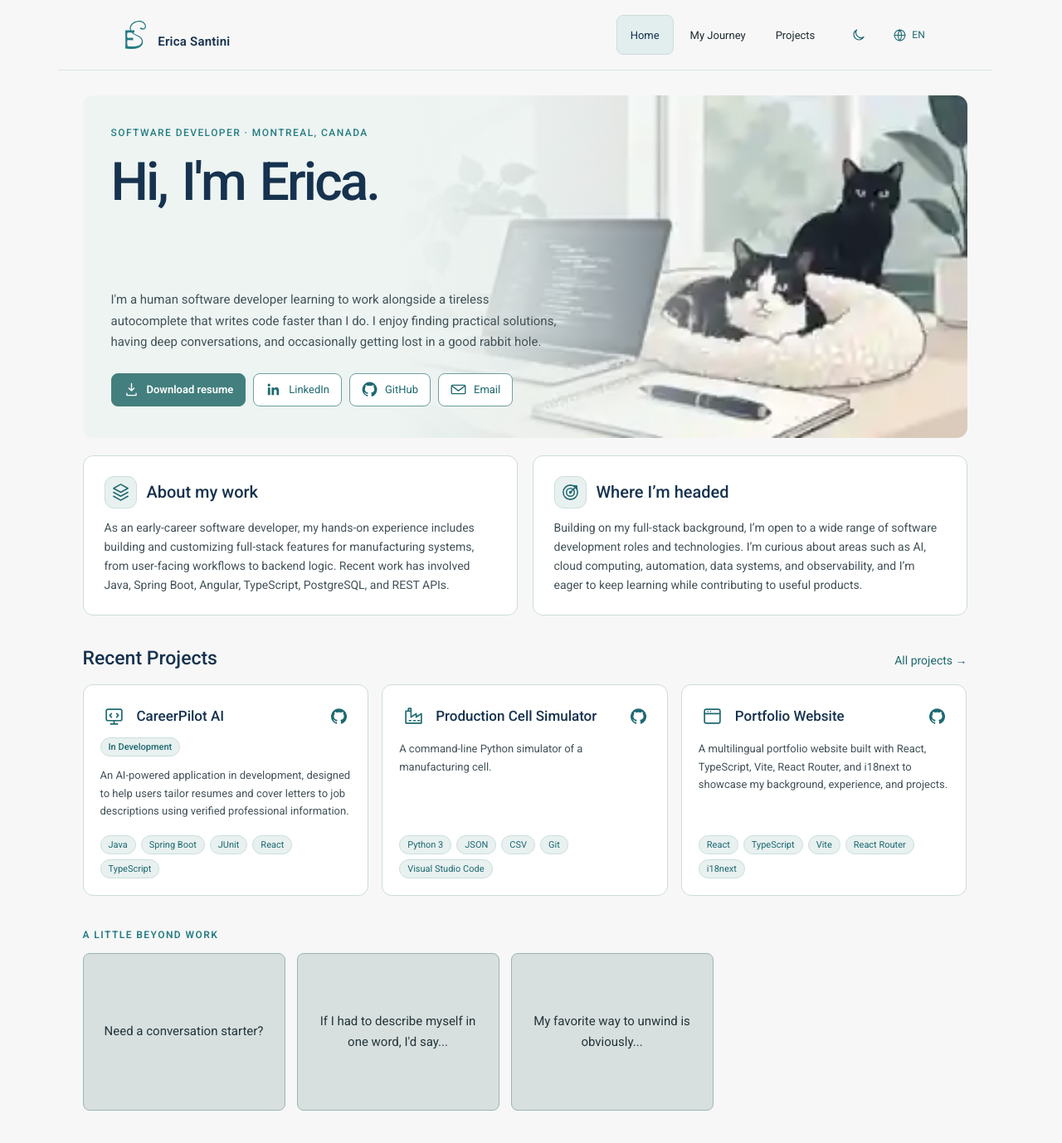
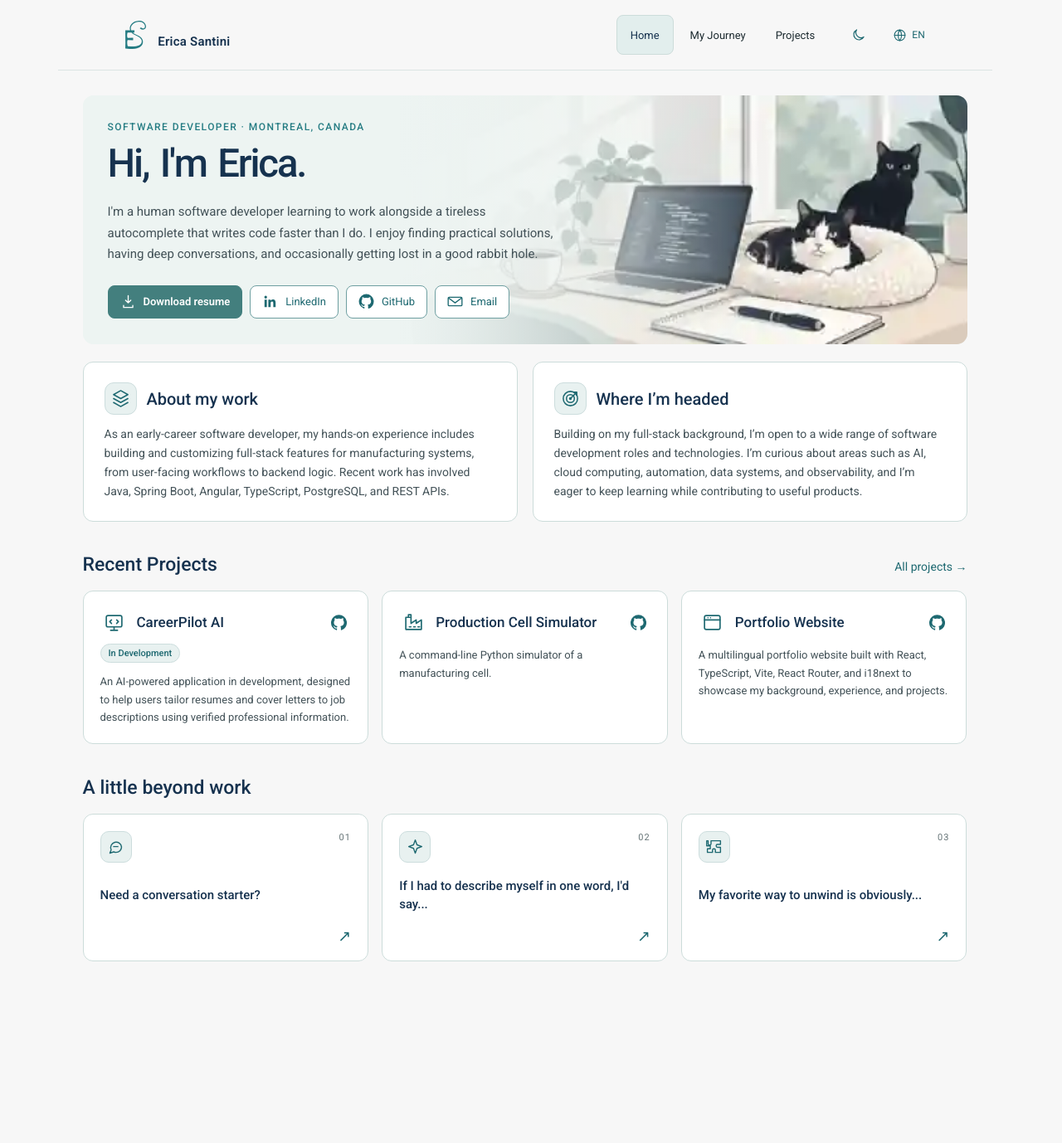
Before and after one commit to Kikasantini/erica-portfolio, a React (Vite) app: page /en in a window 1280 px wide. Shown: the top 1378 px of the page at 83% size. After the commit the page ends 1249 px from the top, so only its background shows below. Built offline with nearby package versions, Linux system fonts and the light colour scheme.

Commit message:
Refine hero and personal tiles, sync featured projects, reset route scroll

```diff
--- a/src/App.tsx
+++ b/src/App.tsx
@@ -9,7 +9,7 @@ import {
   useNavigate,
   useParams,
 } from 'react-router-dom'
-import { useEffect, useRef, useState } from 'react'
+import { useEffect, useLayoutEffect, useRef, useState } from 'react'
 import { useTranslation } from 'react-i18next'
 import Home from './pages/Home'
 import Journey from './pages/Journey'
@@ -52,6 +52,11 @@ function LocalizedLayout() {
   const [isLanguageMenuOpen, setIsLanguageMenuOpen] = useState(false)
   const [theme, setTheme] = useState<ThemeMode>(readSavedTheme)
   const languageControlRef = useRef<HTMLDivElement>(null)
+
+  // A new page must open at the top, regardless of scroll position on the previous route.
+  useLayoutEffect(() => {
+    window.scrollTo(0, 0)
+  }, [location.pathname])
 
   const activeLanguage = supportedLanguages.includes(language ?? '')
     ? language!
--- a/src/index.css
+++ b/src/index.css
@@ -1923,3 +1923,117 @@ p {
     white-space: normal;
   }
 }
+
+/* Soft Slate refinements: compact hero with one-line desktop nickname. */
+@media (min-width: 901px) {
+  .home-hero {
+    min-height: 300px;
+    padding: 28px 30px;
+  }
+  .home-hero__copy { width: min(100%, 770px); }
+  .home-page .home-title {
+    width: max-content;
+    max-width: none;
+    min-height: 1.14em;
+    font-size: clamp(36px, 3.7vw, 48px);
+    line-height: 1.08;
+    margin: 12px 0 17px;
+  }
+  .home-page .home-title__layer {
+    flex-wrap: nowrap;
+    white-space: nowrap;
+    width: max-content;
+  }
+  .home-hero__art {
+    background-size: auto 100%;
+    background-position: right center;
+  }
+  .home-hero::before {
+    background: linear-gradient(90deg, var(--hero-bg) 0%, var(--hero-bg) 20%, transparent 82%);
+  }
+}
+/* Cards on Home show the most recent project summaries, not their technology tags. */
+.home-project { min-height: 185px; }
+.home-project p { margin-bottom: 0; }
+
+/* Personal highlights: editorial flip tiles, matching the site's other sections. */
+.home-section--personal {
+  max-width: none;
+  margin-top: 39px;
+}
+.home-section--personal h2 {
+  margin: 0 0 18px;
+  font-size: 23px;
+  font-weight: 500;
+  letter-spacing: normal;
+  text-transform: none;
+  color: var(--heading-color);
+}
+.home-fun-cards {
+  max-width: none;
+  gap: 16px;
+}
+.home-fun-card {
+  min-height: 178px;
+  border-radius: 12px;
+}
+.home-fun-card__face {
+  justify-content: space-between;
+  align-items: stretch;
+  flex-direction: column;
+  gap: 13px;
+  padding: 20px;
+  border-radius: 12px;
+  text-align: left;
+  font-size: 15px;
+  line-height: 1.45;
+}
+.home-fun-card__face--front {
+  color: var(--heading-color);
+  background: var(--surface);
+  border-color: var(--soft-border);
+}
+.home-fun-card__face--back {
+  color: var(--main-text);
+  background: var(--surface-elevated, var(--fact-card-back-background-color));
+  border-color: var(--outline-button-border-color);
+}
+.home-fun-card__topline {
+  display: flex;
+  align-items: flex-start;
+  justify-content: space-between;
+  gap: 10px;
+}
+.home-fun-card__symbol {
+  display: grid;
+  width: 38px;
+  height: 38px;
+  place-items: center;
+  color: var(--button-text-color);
+  border-radius: 10px;
+  background: var(--technology-tag-background-color);
+  border: 1px solid var(--technology-tag-border-color);
+}
+.home-fun-card__symbol svg { width: 21px; height: 21px; }
+.home-fun-card__index {
+  font-size: 11px;
+  color: var(--meta-text);
+  font-variant-numeric: tabular-nums;
+  letter-spacing: .1em;
+}
+.home-fun-card__copy { display: block; font-weight: 500; overflow-wrap: break-word; }
+.home-fun-card__hint {
+  align-self: flex-end;
+  color: var(--button-text-color);
+  font-size: 19px;
+  line-height: 1;
+}
+.home-fun-card:hover .home-fun-card__face--front { border-color: var(--outline-button-border-color); }
+@media (min-width: 701px) and (max-width: 900px) {
+  .home-hero { min-height: 325px; padding: 27px; }
+  .home-page .home-title { font-size: clamp(33px, 4vw, 43px); }
+}
+@media (max-width: 620px) {
+  .home-fun-card { min-height: 156px; }
+  .home-fun-card__face { padding: 18px; }
+}
--- a/src/pages/Home.tsx
+++ b/src/pages/Home.tsx
@@ -96,7 +96,7 @@ export default function Home() {
   const { t } = useTranslation('home')
   const { t: projectT } = useTranslation('projects')
   const { language = 'en' } = useParams()
-  const recentSection = (projectT('sections', { returnObjects: true }) as Array<{
+  const projectSections = projectT('sections', { returnObjects: true }) as Array<{
     id: string
     title: string
     items: Array<{
@@ -107,7 +107,10 @@ export default function Home() {
       githubUrl: string
       technologies: string
     }>
-  }>).find((section) => section.id === 'recentProjects')
+  }>
+  // The homepage always reflects the first three entries as ordered on Projects.
+  const recentProjects = projectSections.flatMap((section) => section.items).slice(0, 3)
+  const recentSectionTitle = projectSections.find((section) => section.id === 'recentProjects')?.title
   const [isHovered, setIsHovered] = useState(false)
   const [flippedCards, setFlippedCards] = useState<Record<string, boolean>>({})
   const title = t('title')
@@ -192,16 +195,16 @@ export default function Home() {
       </section>
       </div>
 
-      {recentSection && (
+      {recentProjects.length > 0 && (
         <section className="home-featured" aria-labelledby="home-featured-title">
           <div className="home-featured__heading">
-            <h2 id="home-featured-title">{recentSection.title}</h2>
+            <h2 id="home-featured-title">{recentSectionTitle}</h2>
             <Link to={`/${language}/projects`} className="home-featured__all">
               {t('viewAllProjects')} <span aria-hidden="true">→</span>
             </Link>
           </div>
           <div className="home-featured__grid">
-            {recentSection.items.map((project) => (
+            {recentProjects.map((project) => (
               <article className="home-project" key={project.id}>
                 <div className="home-project__heading">
                   <HomeCardIcon name={project.id as HomeIconName} />
@@ -215,11 +218,6 @@ export default function Home() {
                 </div>
                 {project.status && <span className="project-status">{project.status}</span>}
                 <p>{project.highlights[0]}</p>
-                <ul className="home-project__tags" aria-label={projectT('technologiesTitle')}>
-                  {project.technologies.split(' · ').slice(0, 5).map((tech) => (
-                    <li key={tech}>{tech}</li>
-                  ))}
-                </ul>
               </article>
             ))}
           </div>
@@ -251,10 +249,26 @@ export default function Home() {
               >
                 <span className="home-fun-card__inner" aria-hidden="true">
                   <span className="home-fun-card__face home-fun-card__face--front">
-                    {card.front}
+                    <span className="home-fun-card__topline">
+                      <span className="home-fun-card__symbol" aria-hidden="true">
+                        <svg viewBox="0 0 24 24" fill="none" stroke="currentColor" strokeWidth="1.6" strokeLinecap="round" strokeLinejoin="round">
+                          {card.id === 'conversationStarter' ? (
+                            <><path d="M20 11.5a7.5 7.5 0 0 1-7.5 7.5 8 8 0 0 1-3.3-.7L4 20l1.7-4.6A7.5 7.5 0 1 1 20 11.5Z" /><path d="M9 11h6" /></>
+                          ) : card.id === 'oneWord' ? (
+                            <><path d="M12 2l2.4 6.6L21 11l-6.6 2.4L12 20l-2.4-6.6L3 11l6.6-2.4L12 2Z" /></>
+                          ) : (
+                            <><path d="M8 3v4a2 2 0 1 1-4 0V3H2v7h5v4H3v5h7v-3a2 2 0 1 1 4 0v3h7v-7h-4a2 2 0 1 1 0-4h4V3H8Z" /></>
+                          )}
+                        </svg>
+                      </span>
+                      <span className="home-fun-card__index">{String(personalHighlights.indexOf(card) + 1).padStart(2, '0')}</span>
+                    </span>
+                    <span className="home-fun-card__copy">{card.front}</span>
+                    <span className="home-fun-card__hint" aria-hidden="true">↗</span>
                   </span>
                   <span className="home-fun-card__face home-fun-card__face--back">
-                    {card.back}
+                    <span className="home-fun-card__copy">{card.back}</span>
+                    <span className="home-fun-card__hint" aria-hidden="true">↶</span>
                   </span>
                 </span>
               </button>
```
